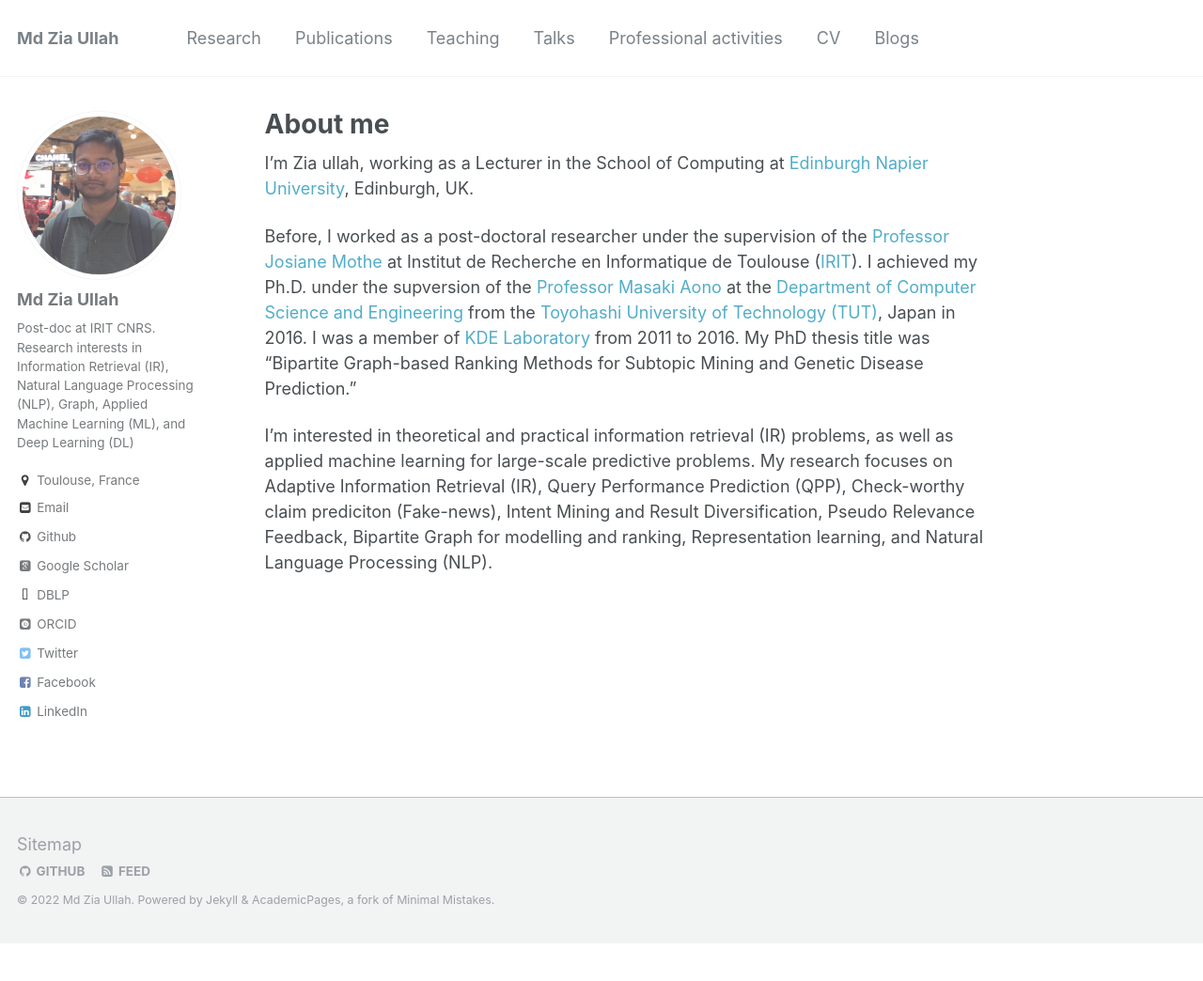
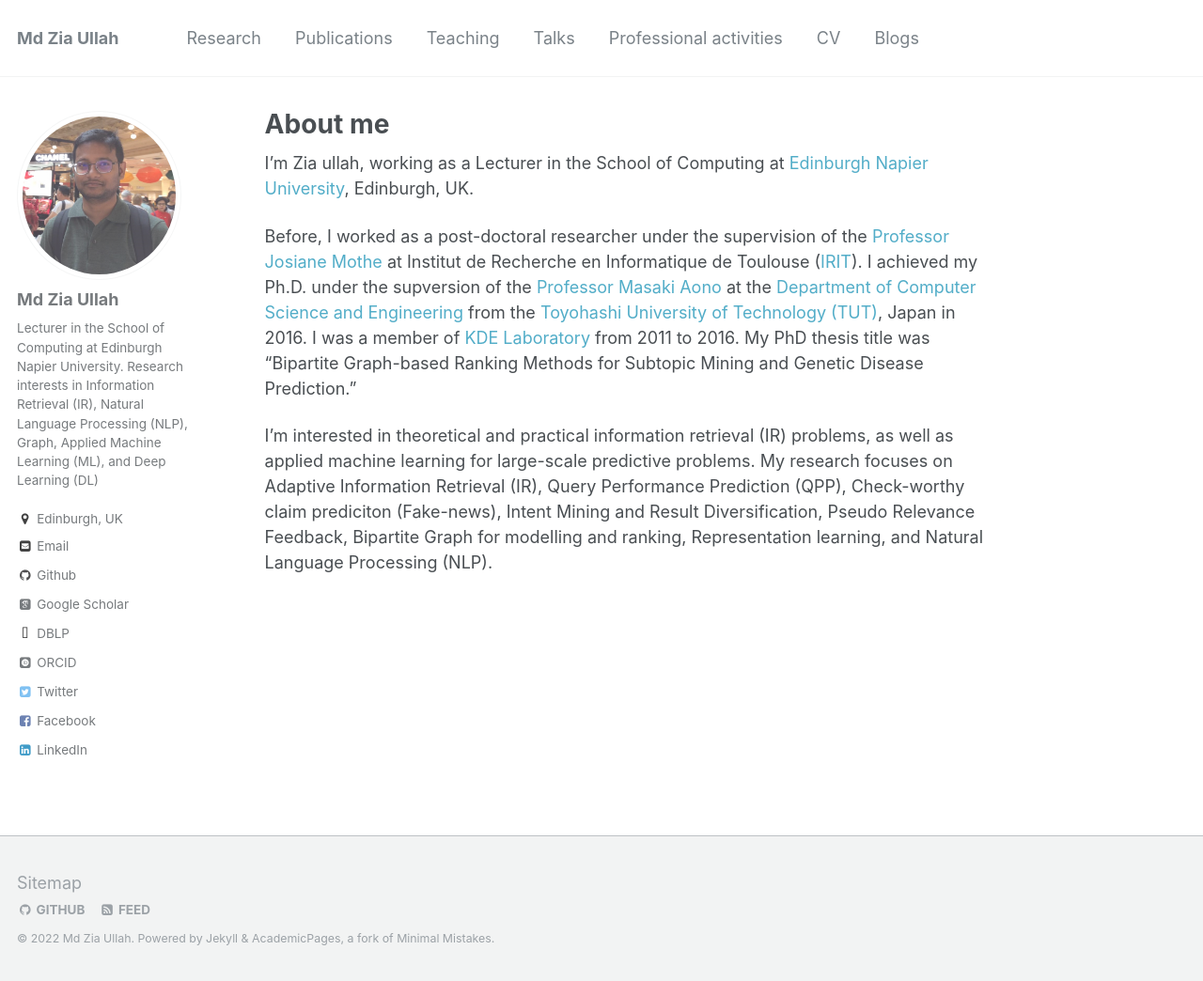
Before and after one commit to zuacubd/zuacubd.github.io, a Jekyll site: the page built from _pages/about.md, in a window 1280 px wide and 1044 px high. Shown: the whole window at 94% size. Built offline with Jekyll 4.4.1, drawn with Linux system fonts in a browser that asks for light colours; some web fonts are replaced.

Commit message:
Update _config.yml

```diff
--- a/_config.yml
+++ b/_config.yml
@@ -6,11 +6,11 @@
 # `jekyll serve`. If you change this file, please restart the server process.
 
 # Site Settings
-locale                   : "en-fr"
+locale                   : "en-uk"
 title                    : "Md Zia Ullah"
 title_separator          : "-"
 name                     : &name "Md Zia Ullah"
-description              : &description "Post-doc at IRIT CNRS, Toulouse, France"
+description              : &description "Lecturer in the School of Computing at Edinburgh Napier University, Edinburgh, UK"
 url                      : https://zuacubd.github.io # the base hostname & protocol for your site e.g. "https://mmistakes.github.io"
 baseurl                  : "" # the subpath of your site, e.g. "/blog"
 repository               : "zuacubd.github.io"
@@ -81,8 +81,8 @@ author:
   name             : "Md Zia Ullah"
   avatar           : "new_profile.jpg"
   #avatar           : "profile_pic.jpg"
-  bio              : "Post-doc at IRIT CNRS. Research interests in Information Retrieval (IR), Natural Language Processing (NLP), Graph, Applied Machine Learning (ML), and Deep Learning (DL)"
-  location         : "Toulouse, France"
+  bio              : "Lecturer in the School of Computing at Edinburgh Napier University. Research interests in Information Retrieval (IR), Natural Language Processing (NLP), Graph, Applied Machine Learning (ML), and Deep Learning (DL)"
+  location         : "Edinburgh, UK"
   employer         :
   googlescholar    : "https://scholar.google.com/citations?user=jmF_XnQAAAAJ&hl=en"
   email            : "mdzia-DOT-ullah-At-irit-DOT-fr"
```
